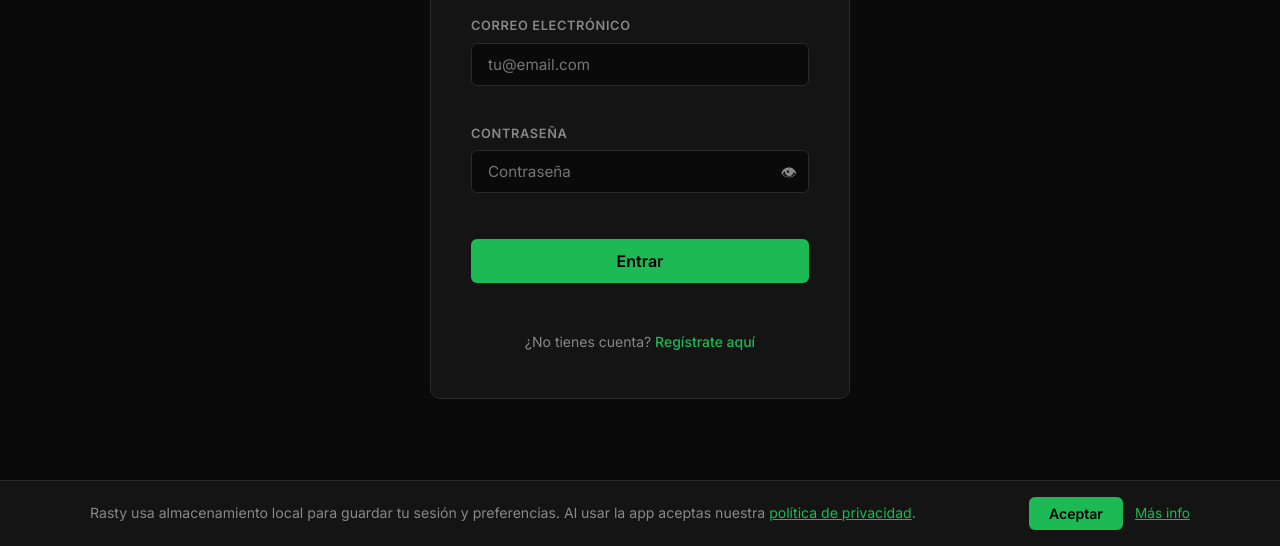
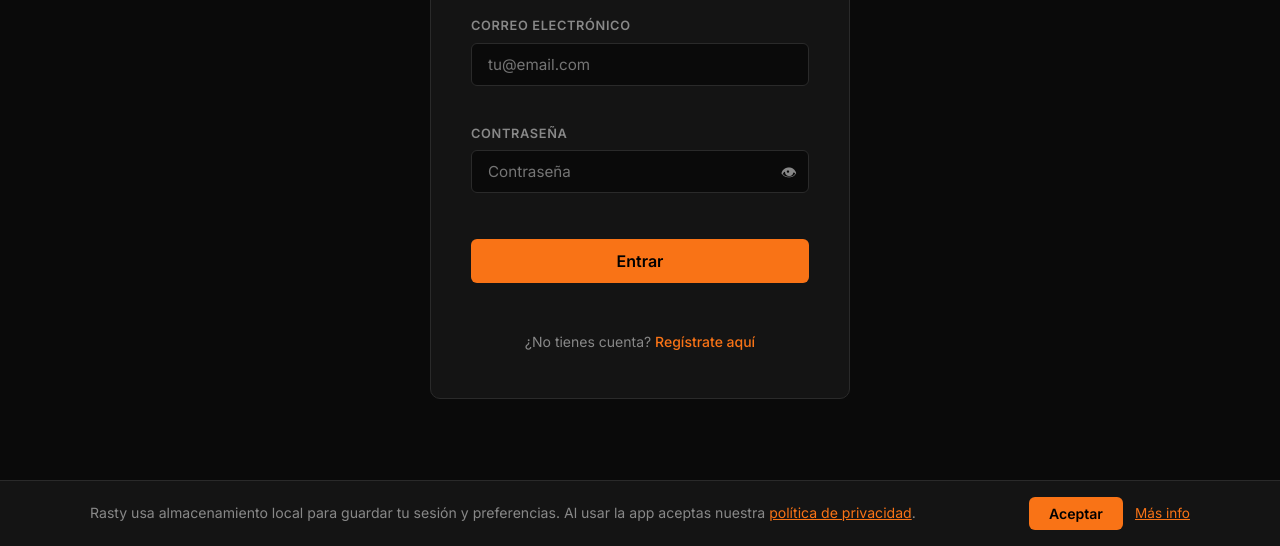
Before and after one commit to raulrasty/Rasty, a website: page public/login.html in a window 1280 px wide. Shown: the part 254-800 px from the top of the page. Drawn offline with Linux system fonts and the light colour scheme.

Commit message:
ajustes de color

```diff
--- a/public/css/login.css
+++ b/public/css/login.css
@@ -1,14 +1,7 @@
-@import url('https://fonts.googleapis.com/css2?family=Syne:wght@400;600;700;800&family=Inter:wght@300;400;500;600&display=swap');
-
-:root {
-  --bg:#0a0a0a; --bg-card:#141414; --border:#2a2a2a;
-  --accent:#1db954; --accent-dark:#159c42;
-  --text:#f0f0f0; --text-muted:#888; --red:#e05252;
-  --radius:10px; --radius-sm:6px; --transition:0.2s ease;
-  --font-display:'Syne',sans-serif; --font-body:'Inter',sans-serif;
-}
+@import 'global.css';
 
 *, *::before, *::after { box-sizing: border-box; margin: 0; padding: 0; }
+
 
 body {
   background: var(--bg);
--- a/public/css/register.css
+++ b/public/css/register.css
@@ -1,12 +1,5 @@
-@import url('https://fonts.googleapis.com/css2?family=Syne:wght@400;600;700;800&family=Inter:wght@300;400;500;600&display=swap');
+@import 'global.css';
 
-:root {
-  --bg:#0a0a0a; --bg-card:#141414; --border:#2a2a2a;
-  --accent:#1db954; --accent-dark:#159c42;
-  --text:#f0f0f0; --text-muted:#888; --red:#e05252;
-  --radius:10px; --radius-sm:6px; --transition:0.2s ease;
-  --font-display:'Syne',sans-serif; --font-body:'Inter',sans-serif;
-}
 
 *, *::before, *::after { box-sizing: border-box; margin: 0; padding: 0; }
 
```
